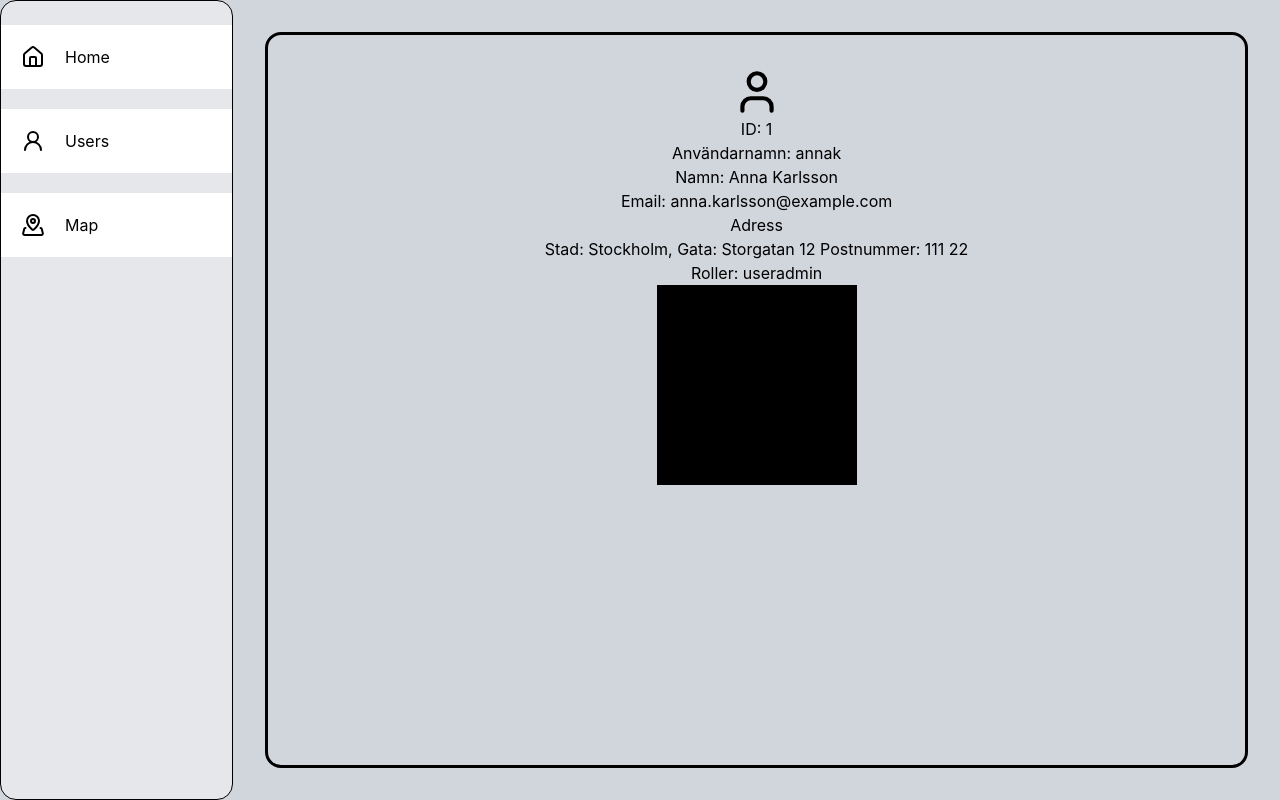
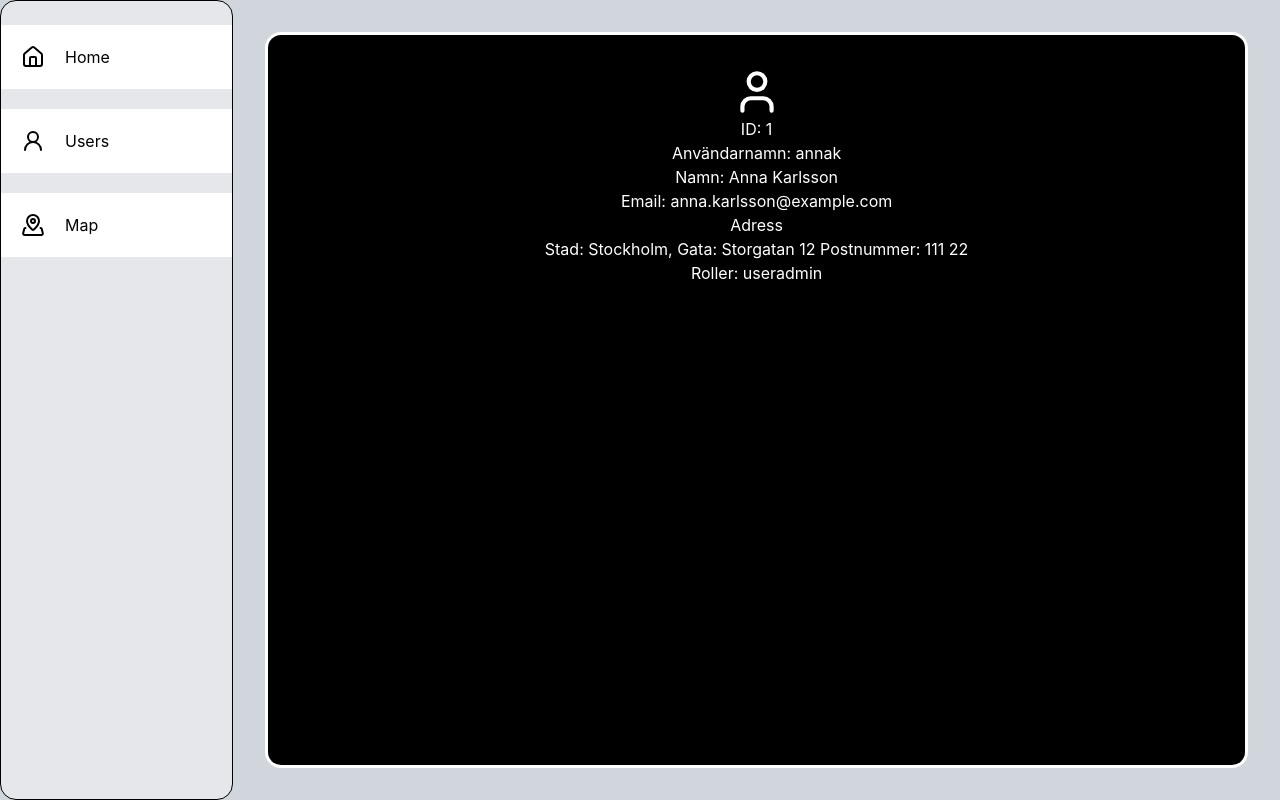
Before and after one commit to johansvenssonS/reactUppgift, a React (Vite) app: page /users/1 in a window 1280 px wide. Built offline with nearby package versions, Linux system fonts and the light colour scheme.

Commit message:
dynamisk färg beroende på usersettings

```diff
--- a/src/pages/SingleUserPage.tsx
+++ b/src/pages/SingleUserPage.tsx
@@ -22,15 +22,20 @@ const SingleUserPage = () => {
   console.log(user);
 
   let selectedBackground = "";
+  let textColor = "";
   if (user.settings.theme === "dark") {
     selectedBackground = "bg-black";
+    textColor = "text-white";
   } else {
     selectedBackground = "bg-white";
+    textColor = "text-black";
   }
 
   return (
     <div className="flex flex-col items-center p-8 w-full">
-      <div className="flex flex-col items-center h-200 w-full border-3 rounded-[1rem] p-8">
+      <div
+        className={`flex flex-col items-center h-200 w-full border-3 rounded-[1rem] p-8 ${textColor} ${selectedBackground}`}
+      >
         <User size={50}></User>
         <h3>ID: {user.id}</h3>
         <h3> Användarnamn: {user.username}</h3>
@@ -42,8 +47,6 @@ const SingleUserPage = () => {
           Postnummer: {user.profile.address.zipCode}
         </h4>
         <h3>Roller: {user.roles}</h3>
-
-        <div className={`h-50 w-50 ${selectedBackground}`}></div>
       </div>
     </div>
   );
```
